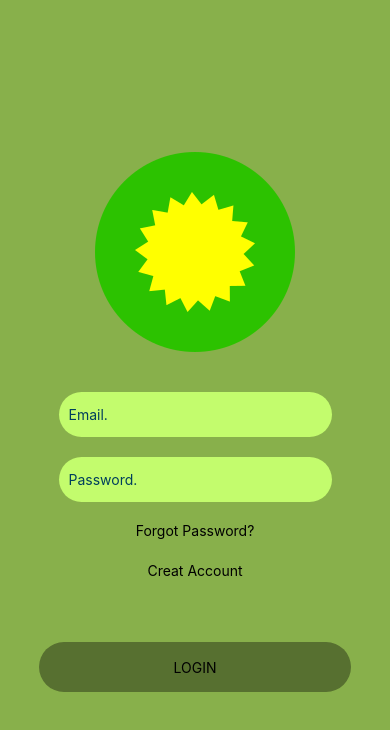
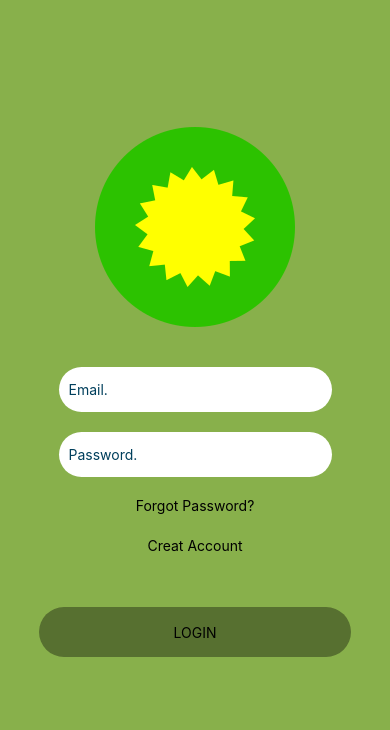
Before and after one commit to KCynide/greenery, a React Native app: screen / in a window 390 px wide. Shown: the top 730 px of the page. Built offline with nearby package versions, Linux system fonts and the light colour scheme.

Commit message:
창만 만듬

```diff
--- a/App.js
+++ b/App.js
@@ -10,8 +10,9 @@ import {
 } from "react-native";
 
 
-//import MainScreen from './MainScreen';
-//import DetailScreen from './DetailScreen';
+//import MainPage from './components/MainPage';
+//import DetailPage from './components/DetailPage';
+//import CreatAccountPage from './components/CreatAccountPage';
 
 
 export default function App() {
@@ -48,7 +49,6 @@ export default function App() {
       <TouchableOpacity>
         <Text style={styles.forgot_button}>Creat Account</Text>
       </TouchableOpacity>
-
       <TouchableOpacity style={styles.loginBtn}>
         <Text style={styles.loginText}>LOGIN</Text>
       </TouchableOpacity>
@@ -69,7 +69,7 @@ const styles = StyleSheet.create({
 
   },
   inputView: {
-    backgroundColor: "#C3FC6d",
+    backgroundColor: "#fff",
     borderRadius: 30,
     width: "70%",
     height: 45,
@@ -89,12 +89,14 @@ const styles = StyleSheet.create({
   },
 
   loginBtn: {
+    color: "#fff",
     width: "80%",
     borderRadius: 25,
     height: 50,
     alignItems: "center",
     justifyContent: "center",
-    marginTop: 40,
+    marginTop: 30,
+    marginBottom: 60,
     backgroundColor: "#577030",
   },
 });
```
Also changed, not shown: assets/login/kakao_login_large_wide.png (added), components/CreatAccount.js (added), components/DetailPage.js (added), components/MainPage.js (added), components/SignIn.js (added), components/login.js (added).
